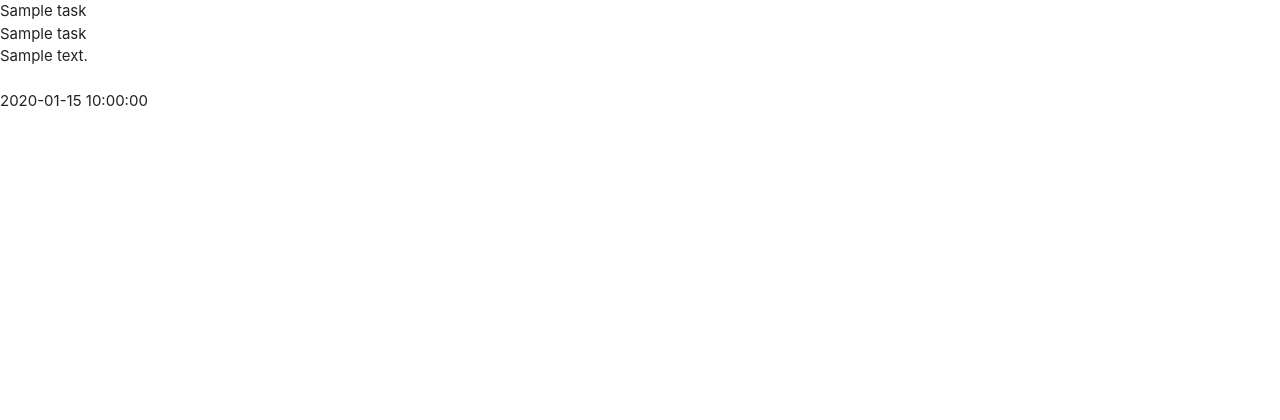
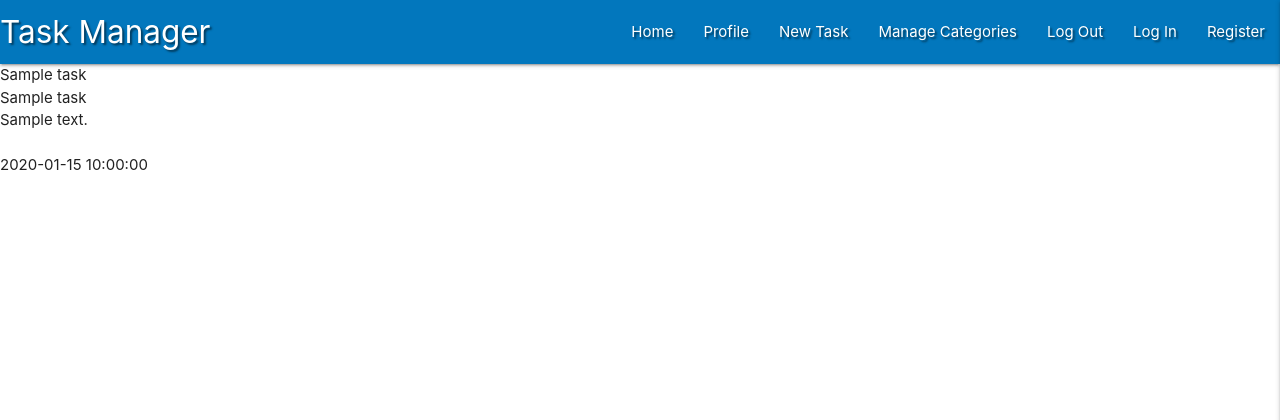
Before and after one commit to ED-IP/task_manager, a Flask app: page / in a window 1280 px wide. Shown: the top 420 px of the page. Run offline with Flask 2, Linux system fonts and the light colour scheme; a database or web service that is not in the repository returns one stand-in record (values such as "Sample title"); some libraries are stand-ins or nearby versions.

Commit message:
Added materialize navbar

```diff
--- a/static/css/style.css
+++ b/static/css/style.css
@@ -0,0 +1,3 @@
+.text-shadow {
+    text-shadow: 2px 2px 2px rgba(0,0,0,0.5);
+}
--- a/static/js/script.js
+++ b/static/js/script.js
@@ -0,0 +1,3 @@
+$(document).ready(function(){
+    $('.sidenav').sidenav({edge: "right"});
+  });
--- a/templates/base.html
+++ b/templates/base.html
@@ -1,17 +1,55 @@
 <!DOCTYPE html>
 <html lang="en">
+
 <head>
     <meta charset="UTF-8">
     <meta name="viewport" content="width=device-width, initial-scale=1.0">
-    <link rel="stylesheet" type="text/css" href="https://cdnjs.cloudflare.com/ajax/libs/font-awesome/5.15.3/css/all.min.css"
-        integrity="sha512-iBBXm8fW90+nuLcSKlbmrPcLa0OT92xO1BIsZ+ywDWZCvqsWgccV3gFoRBv0z+8dLJgyAHIhR35VZc2oM/gI1w==" crossorigin="anonymous" referrerpolicy="no-referrer" />
-    <link rel="stylesheet" type="text/css" href="https://cdnjs.cloudflare.com/ajax/libs/materialize/1.0.0/css/materialize.min.css">
+    <link rel="stylesheet" type="text/css"
+        href="https://cdnjs.cloudflare.com/ajax/libs/font-awesome/5.15.3/css/all.min.css"
+        integrity="sha512-iBBXm8fW90+nuLcSKlbmrPcLa0OT92xO1BIsZ+ywDWZCvqsWgccV3gFoRBv0z+8dLJgyAHIhR35VZc2oM/gI1w=="
+        crossorigin="anonymous" referrerpolicy="no-referrer" />
+    <link rel="stylesheet" type="text/css"
+        href="https://cdnjs.cloudflare.com/ajax/libs/materialize/1.0.0/css/materialize.min.css">
     <link rel="stylesheet" type="text/css" href="{{ url_for('static', filename='css/style.css') }}">
     {% block styles %}
     {% endblock %}
     <title>Task Manager</title>
 </head>
+
 <body>
+
+    <header>
+        <!-- Main top navbar-->
+        <nav class="nav-extended text-shadow light-blue darken-3">
+            <div class="nav-wrapper">
+                <a href="{{ url_for('get_tasks') }}" class="brand-logo">Task Manager</a>
+                <a href="#" data-target="mobile-demo" class="sidenav-trigger right"><i class="fas fa-bars"></i></a>
+                <ul class="right hide-on-med-and-down">
+                    <li><a href="{{ url_for('get_tasks') }}">Home</a></li>
+                    <li><a href="#">Profile</a></li>
+                    <li><a href="#">New Task</a></li>
+                    <li><a href="#">Manage Categories</a></li>
+                    <li><a href="#">Log Out</a></li>
+                    <li><a href="#">Log In</a></li>
+                    <li><a href="#">Register</a></li>
+                </ul>
+            </div>
+        </nav>
+
+        <!-- Mobile side navbar-->
+
+        <ul class="sidenav" id="mobile-demo">
+            <li><h4 class="center-align light-blue-text text-darken-4">Task Manager</h4></li>
+            <li><a href="{{ url_for('get_tasks') }}">Home</a></li>
+            <li><a href="#">Profile</a></li>
+            <li><a href="#">New Task</a></li>
+            <li><a href="#">Manage Categories</a></li>
+            <li><a href="#">Log Out</a></li>
+            <li><a href="#">Log In</a></li>
+            <li><a href="#">Register</a></li>
+        </ul>
+
+    </header>
 
     {% block content %}
 
@@ -24,4 +62,5 @@
     {% block scripts %}
     {% endblock %}
 </body>
+
 </html>
```
